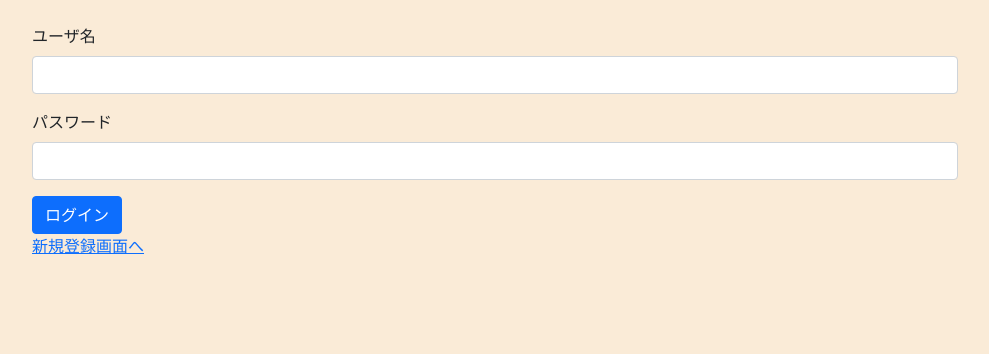
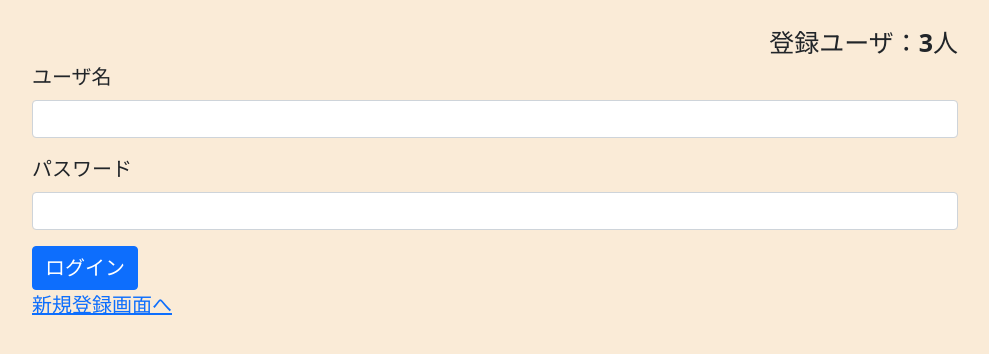
Before and after one commit to takumi765/review_test_app, a Django app: page /login/ in a window 1280 px wide. Shown: the part 97-451 px from the top of the page, without its empty margins (145-1134 px from the left). Run offline with Django 3.2, Linux system fonts and the light colour scheme; data comes from the database, SQL or seed files in the repository; both versions use the stored data as it was after the commit.

Commit message:
loginページに登録ユーザ数を付けた

```diff
--- a/static/style.css
+++ b/static/style.css
@@ -1,3 +1,9 @@
+/* login.html */
+.UserNum {
+    text-align: right;
+    font-size: 25px;
+}
+
 /* テストの正答率の情報 */
 .info {
     font-size: 15px;
@@ -9,6 +15,9 @@
     flex-wrap: wrap;
     text-align: center;
     justify-content: space-between;
+}
+.form-label {
+    font-size: 20px;
 }
 
 .box{
--- a/test/templates/login.html
+++ b/test/templates/login.html
@@ -1,6 +1,8 @@
 {% extends 'base.html' %}
 {% block title %}ログイン{% endblock title %}
 {% block content %}
+<div class="UserNum">登録ユーザ：<a style="font-weight: bold;">{{ UserNum }}</a>人</div>
+
 {% if messages %}
 <ul class="list-group">
     {% for message in messages %}
@@ -18,7 +20,7 @@
         <label class="form-label">パスワード</label>
         <input name="password" type="password" class="form-control" />
     </div>
-    <button type="submit" class="btn btn-primary">ログイン</button>
+    <button type="submit" class="btn btn-primary" style="font-size: 20px;">ログイン</button>
 </form>
-<a href="{% url 'test:create_user' %}">新規登録画面へ</a>
+<a href="{% url 'test:create_user' %}" style="font-size: 20px;">新規登録画面へ</a>
 {% endblock content %}
--- a/test/views.py
+++ b/test/views.py
@@ -12,7 +12,9 @@
 
 def login_view(request):
   if request.method == 'GET':
-    return render(request, 'login.html')
+    param = {}
+    param['UserNum'] = len(User.objects.all())
+    return render(request, 'login.html', param)
   if request.method == 'POST':
     name = request.POST.get('name')
     password = request.POST.get('password')
```
Also changed, not shown: test/templates/exam.html (+1 -1 lines), db.sqlite3.
